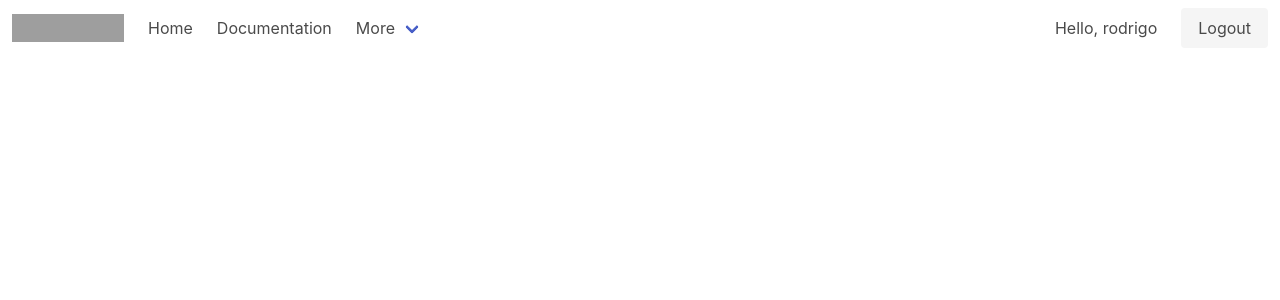
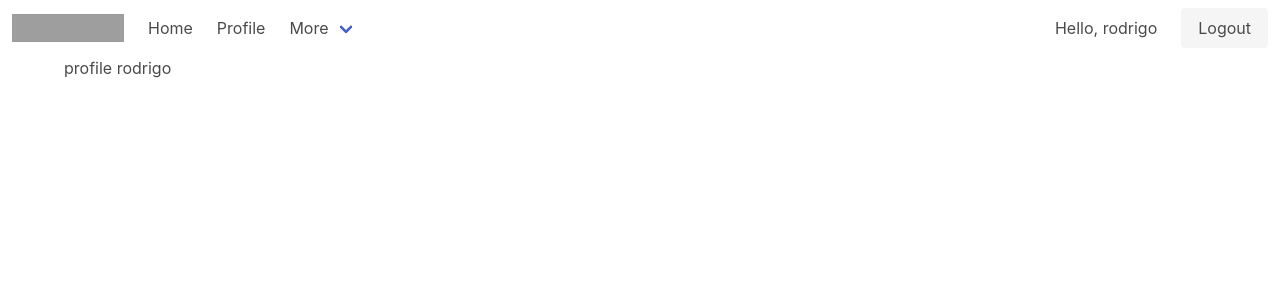
Before and after one commit to RodrigOssaV/django-agenda-app, a Django app: page /profile/ in a window 1280 px wide. Shown: the top 300 px of the page. Run offline with Django 3.2, Linux system fonts and the light colour scheme; a user stored in the database is signed in; grey boxes are pictures that could not be loaded.

Commit message:
fix-auth
general fix

```diff
--- a/myroot/accounts/templates/profile.html
+++ b/myroot/accounts/templates/profile.html
@@ -1,3 +1,5 @@
 {% extends 'base.html' %}
 
-<h1>profile</h1>
+{% block content%}
+    <h1>profile {{request.user}}</h1>
+{% endblock %}
--- a/myroot/componentes/templates/base.html
+++ b/myroot/componentes/templates/base.html
@@ -3,7 +3,7 @@
 <head>
     <meta charset="UTF-8">
     <meta http-equiv="X-UA-Compatible" content="IE=edge">
-    <meta name="viewport" content="width=device-width, initial-scale=1.0">
+    <meta name="viewport" content="width=device-width, initial-scale=1">
     <!-- CSS only -->
     <link rel="stylesheet" href="https://cdn.jsdelivr.net/npm/bulma@0.9.1/css/bulma.min.css">
     <title>Document</title>
--- a/myroot/componentes/templates/navbar.html
+++ b/myroot/componentes/templates/navbar.html
@@ -11,11 +11,11 @@
         </div>
         <div id="navbarBasicExample" class="navbar-menu">
             <div class="navbar-start">
-                <a class="navbar-item">
+                <a class="navbar-item" href="{% url 'homePage' %}">
                 Home
                 </a>
-                <a class="navbar-item">
-                Documentation
+                <a class="navbar-item" href="{% url 'profile' %}">
+                Profile
                 </a>
                 <div class="navbar-item has-dropdown is-hoverable">
                     <a class="navbar-link">
```
Also changed, not shown: myroot/accounts/templates/login.html (+7 -15 lines), myroot/accounts/templates/register.html (+7 -13 lines), myroot/db.sqlite3.
